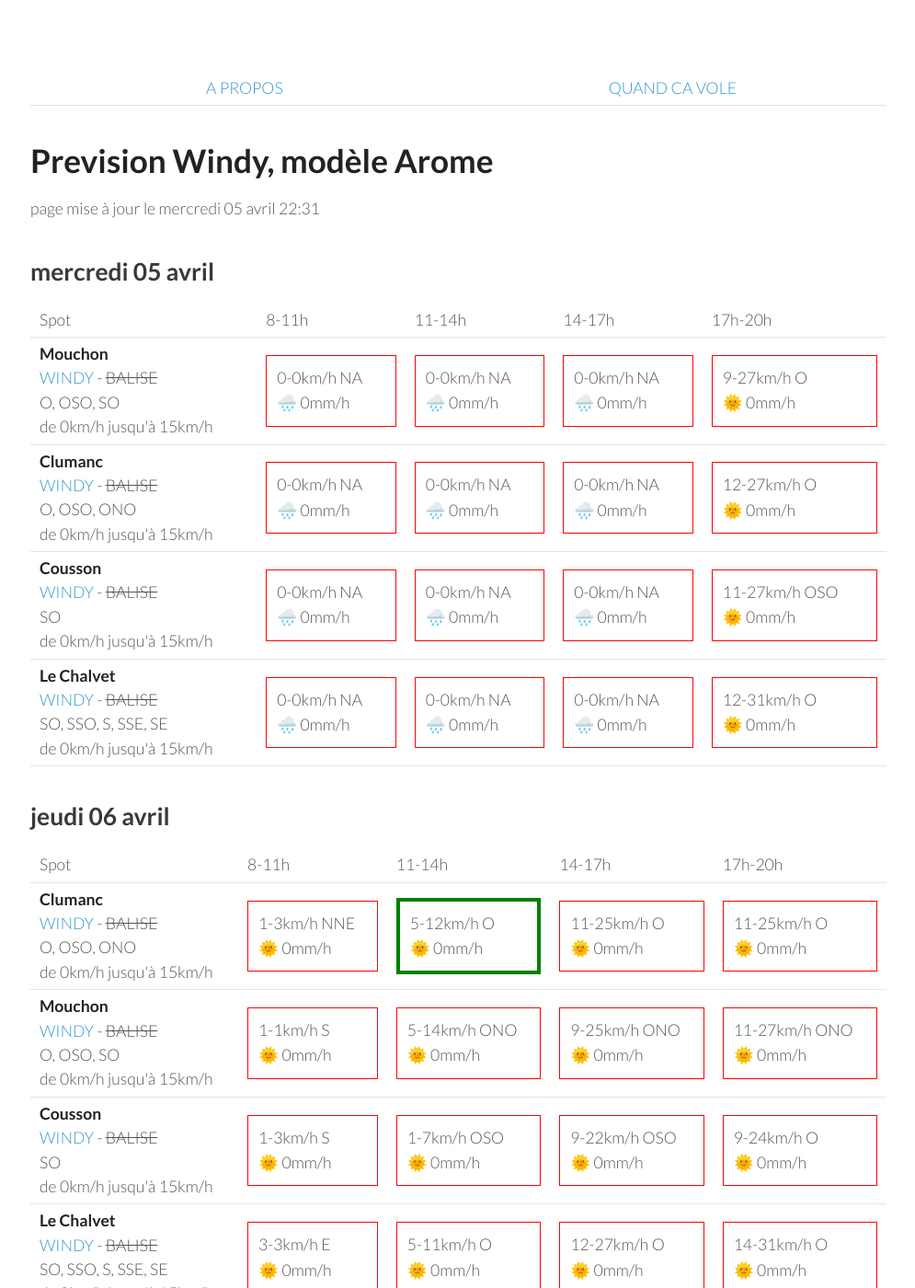
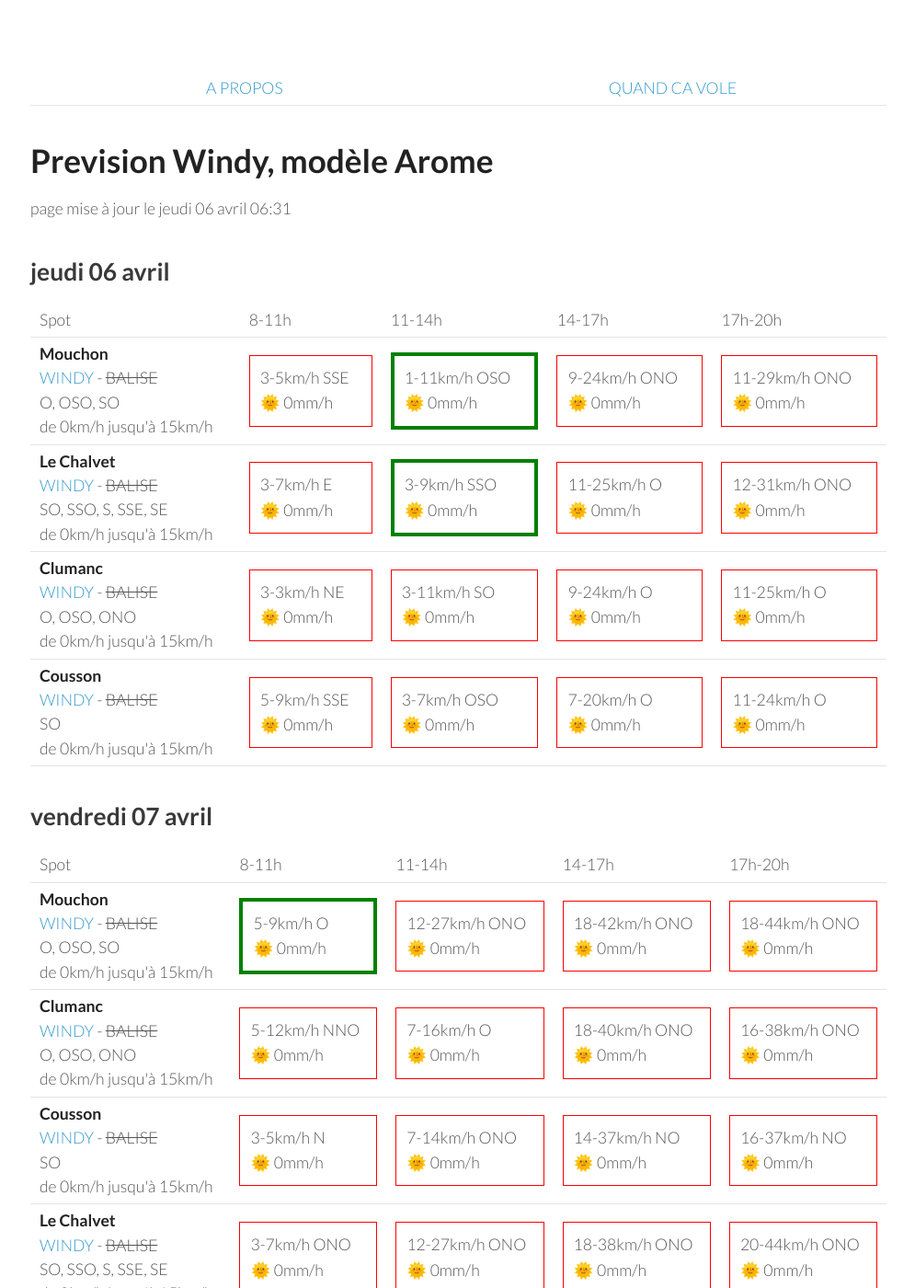
Before and after one commit to parapente-dans-le-nord/parapente-dans-le-nord.github.io, a Jekyll site: the page built from serre_poncon.markdown, in a window 1280 px wide and 1400 px high. Shown: the whole window at 92% size, without its empty margins (25-1020 px from the left). Built offline with Jekyll 4.4.1, drawn with Linux system fonts in a browser that asks for light colours; some of the changed text lies outside the part shown.

Commit message:
update index.markdown

```diff
--- a/serre_poncon.markdown
+++ b/serre_poncon.markdown
@@ -7,9 +7,9 @@ title:  "Tous les spots"
 {: .links}
 
 # Prevision Windy, modèle Arome
-page mise à jour le mercredi 05 avril 22:31
+page mise à jour le jeudi 06 avril 06:31
 
-## mercredi 05 avril
+## jeudi 06 avril
 
 {::nomarkdown}
 <table>
@@ -24,92 +24,40 @@ page mise à jour le mercredi 05 avril 22:31
 <tr>
         <td><strong>Mouchon</strong><br><a href="https://windy.com/43.992/6.424?43.878,6.425,10,m:eSuaglR">WINDY</a> - <span class="no-balise"> BALISE </span><br> <span class="vent-favorable">O, OSO, SO</span><br><span class="force-vent">de 0km/h jusqu'à 15km/h</span> </td>
 
-            <td><div class="not-flyable"><p>0-0km/h NA</p><p>🌧️ 0mm/h</p></div></td>
-            <td><div class="not-flyable"><p>0-0km/h NA</p><p>🌧️ 0mm/h</p></div></td>
-            <td><div class="not-flyable"><p>0-0km/h NA</p><p>🌧️ 0mm/h</p></div></td>
-            <td><div class="not-flyable"><p>9-27km/h O</p><p>🌞 0mm/h</p></div></td>
+            <td><div class="not-flyable"><p>3-5km/h SSE</p><p>🌞 0mm/h</p></div></td>
+            <td><div class="flyable"><p>1-11km/h OSO</p><p>🌞 0mm/h</p></div></td>
+            <td><div class="not-flyable"><p>9-24km/h ONO</p><p>🌞 0mm/h</p></div></td>
+            <td><div class="not-flyable"><p>11-29km/h ONO</p><p>🌞 0mm/h</p></div></td>
+
+
+    </tr>
+<tr>
+        <td><strong>Le Chalvet</strong><br><a href="https://windy.com/43.979/6.480?43.866,6.480,10,m:eSsaglX">WINDY</a> - <span class="no-balise"> BALISE </span><br> <span class="vent-favorable">SO, SSO, S, SSE, SE</span><br><span class="force-vent">de 0km/h jusqu'à 15km/h</span> </td>
+
+            <td><div class="not-flyable"><p>3-7km/h E</p><p>🌞 0mm/h</p></div></td>
+            <td><div class="flyable"><p>3-9km/h SSO</p><p>🌞 0mm/h</p></div></td>
+            <td><div class="not-flyable"><p>11-25km/h O</p><p>🌞 0mm/h</p></div></td>
+            <td><div class="not-flyable"><p>12-31km/h ONO</p><p>🌞 0mm/h</p></div></td>
+
 
     </tr>
 <tr>
         <td><strong>Clumanc</strong><br><a href="https://windy.com/44.027/6.402?43.914,6.403,10,m:eSxaglP">WINDY</a> - <span class="no-balise"> BALISE </span><br> <span class="vent-favorable">O, OSO, ONO</span><br><span class="force-vent">de 0km/h jusqu'à 15km/h</span> </td>
 
-            <td><div class="not-flyable"><p>0-0km/h NA</p><p>🌧️ 0mm/h</p></div></td>
-            <td><div class="not-flyable"><p>0-0km/h NA</p><p>🌧️ 0mm/h</p></div></td>
-            <td><div class="not-flyable"><p>0-0km/h NA</p><p>🌧️ 0mm/h</p></div></td>
-            <td><div class="not-flyable"><p>12-27km/h O</p><p>🌞 0mm/h</p></div></td>
-
-    </tr>
-<tr>
-        <td><strong>Cousson</strong><br><a href="https://windy.com/44.054/6.240?43.940,6.241,10,m:eSAaglz">WINDY</a> - <span class="no-balise"> BALISE </span><br> <span class="vent-favorable">SO</span><br><span class="force-vent">de 0km/h jusqu'à 15km/h</span> </td>
-
-            <td><div class="not-flyable"><p>0-0km/h NA</p><p>🌧️ 0mm/h</p></div></td>
-            <td><div class="not-flyable"><p>0-0km/h NA</p><p>🌧️ 0mm/h</p></div></td>
-            <td><div class="not-flyable"><p>0-0km/h NA</p><p>🌧️ 0mm/h</p></div></td>
-            <td><div class="not-flyable"><p>11-27km/h OSO</p><p>🌞 0mm/h</p></div></td>
-
-    </tr>
-<tr>
-        <td><strong>Le Chalvet</strong><br><a href="https://windy.com/43.979/6.480?43.866,6.480,10,m:eSsaglX">WINDY</a> - <span class="no-balise"> BALISE </span><br> <span class="vent-favorable">SO, SSO, S, SSE, SE</span><br><span class="force-vent">de 0km/h jusqu'à 15km/h</span> </td>
-
-            <td><div class="not-flyable"><p>0-0km/h NA</p><p>🌧️ 0mm/h</p></div></td>
-            <td><div class="not-flyable"><p>0-0km/h NA</p><p>🌧️ 0mm/h</p></div></td>
-            <td><div class="not-flyable"><p>0-0km/h NA</p><p>🌧️ 0mm/h</p></div></td>
-            <td><div class="not-flyable"><p>12-31km/h O</p><p>🌞 0mm/h</p></div></td>
-
-    </tr>
-
-</tbody>
-</table>
-{:/}
-## jeudi 06 avril
-
-{::nomarkdown}
-<table>
-  <tbody>
-    <tr>
-      <td>Spot</td>
-      <td>8-11h</td>
-      <td>11-14h</td>
-      <td>14-17h</td>
-      <td>17h-20h</td>
-    </tr>
-<tr>
-        <td><strong>Clumanc</strong><br><a href="https://windy.com/44.027/6.402?43.914,6.403,10,m:eSxaglP">WINDY</a> - <span class="no-balise"> BALISE </span><br> <span class="vent-favorable">O, OSO, ONO</span><br><span class="force-vent">de 0km/h jusqu'à 15km/h</span> </td>
-
-            <td><div class="not-flyable"><p>1-3km/h NNE</p><p>🌞 0mm/h</p></div></td>
-            <td><div class="flyable"><p>5-12km/h O</p><p>🌞 0mm/h</p></div></td>
+            <td><div class="not-flyable"><p>3-3km/h NE</p><p>🌞 0mm/h</p></div></td>
+            <td><div class="not-flyable"><p>3-11km/h SO</p><p>🌞 0mm/h</p></div></td>
+            <td><div class="not-flyable"><p>9-24km/h O</p><p>🌞 0mm/h</p></div></td>
             <td><div class="not-flyable"><p>11-25km/h O</p><p>🌞 0mm/h</p></div></td>
-            <td><div class="not-flyable"><p>11-25km/h O</p><p>🌞 0mm/h</p></div></td>
-
-
-    </tr>
-<tr>
-        <td><strong>Mouchon</strong><br><a href="https://windy.com/43.992/6.424?43.878,6.425,10,m:eSuaglR">WINDY</a> - <span class="no-balise"> BALISE </span><br> <span class="vent-favorable">O, OSO, SO</span><br><span class="force-vent">de 0km/h jusqu'à 15km/h</span> </td>
-
-            <td><div class="not-flyable"><p>1-1km/h S</p><p>🌞 0mm/h</p></div></td>
-            <td><div class="not-flyable"><p>5-14km/h ONO</p><p>🌞 0mm/h</p></div></td>
-            <td><div class="not-flyable"><p>9-25km/h ONO</p><p>🌞 0mm/h</p></div></td>
-            <td><div class="not-flyable"><p>11-27km/h ONO</p><p>🌞 0mm/h</p></div></td>
 
 
     </tr>
 <tr>
         <td><strong>Cousson</strong><br><a href="https://windy.com/44.054/6.240?43.940,6.241,10,m:eSAaglz">WINDY</a> - <span class="no-balise"> BALISE </span><br> <span class="vent-favorable">SO</span><br><span class="force-vent">de 0km/h jusqu'à 15km/h</span> </td>
 
-            <td><div class="not-flyable"><p>1-3km/h S</p><p>🌞 0mm/h</p></div></td>
-            <td><div class="not-flyable"><p>1-7km/h OSO</p><p>🌞 0mm/h</p></div></td>
-            <td><div class="not-flyable"><p>9-22km/h OSO</p><p>🌞 0mm/h</p></div></td>
-            <td><div class="not-flyable"><p>9-24km/h O</p><p>🌞 0mm/h</p></div></td>
-
-
-    </tr>
-<tr>
-        <td><strong>Le Chalvet</strong><br><a href="https://windy.com/43.979/6.480?43.866,6.480,10,m:eSsaglX">WINDY</a> - <span class="no-balise"> BALISE </span><br> <span class="vent-favorable">SO, SSO, S, SSE, SE</span><br><span class="force-vent">de 0km/h jusqu'à 15km/h</span> </td>
-
-            <td><div class="not-flyable"><p>3-3km/h E</p><p>🌞 0mm/h</p></div></td>
-            <td><div class="not-flyable"><p>5-11km/h O</p><p>🌞 0mm/h</p></div></td>
-            <td><div class="not-flyable"><p>12-27km/h O</p><p>🌞 0mm/h</p></div></td>
-            <td><div class="not-flyable"><p>14-31km/h O</p><p>🌞 0mm/h</p></div></td>
+            <td><div class="not-flyable"><p>5-9km/h SSE</p><p>🌞 0mm/h</p></div></td>
+            <td><div class="not-flyable"><p>3-7km/h OSO</p><p>🌞 0mm/h</p></div></td>
+            <td><div class="not-flyable"><p>7-20km/h O</p><p>🌞 0mm/h</p></div></td>
+            <td><div class="not-flyable"><p>11-24km/h O</p><p>🌞 0mm/h</p></div></td>
 
 
     </tr>
@@ -132,40 +80,40 @@ page mise à jour le mercredi 05 avril 22:31
 <tr>
         <td><strong>Mouchon</strong><br><a href="https://windy.com/43.992/6.424?43.878,6.425,10,m:eSuaglR">WINDY</a> - <span class="no-balise"> BALISE </span><br> <span class="vent-favorable">O, OSO, SO</span><br><span class="force-vent">de 0km/h jusqu'à 15km/h</span> </td>
 
-            <td><div class="flyable"><p>3-7km/h O</p><p>🌞 0mm/h</p></div></td>
-            <td><div class="not-flyable"><p>12-37km/h ONO</p><p>🌞 0mm/h</p></div></td>
-            <td><div class="not-flyable"><p>20-51km/h ONO</p><p>🌞 0mm/h</p></div></td>
-            <td><div class="not-flyable"><p>18-55km/h NO</p><p>🌧 0.2mm/h</p></div></td>
+            <td><div class="flyable"><p>5-9km/h O</p><p>🌞 0mm/h</p></div></td>
+            <td><div class="not-flyable"><p>12-27km/h ONO</p><p>🌞 0mm/h</p></div></td>
+            <td><div class="not-flyable"><p>18-42km/h ONO</p><p>🌞 0mm/h</p></div></td>
+            <td><div class="not-flyable"><p>18-44km/h ONO</p><p>🌞 0mm/h</p></div></td>
 
 
     </tr>
 <tr>
         <td><strong>Clumanc</strong><br><a href="https://windy.com/44.027/6.402?43.914,6.403,10,m:eSxaglP">WINDY</a> - <span class="no-balise"> BALISE </span><br> <span class="vent-favorable">O, OSO, ONO</span><br><span class="force-vent">de 0km/h jusqu'à 15km/h</span> </td>
 
-            <td><div class="not-flyable"><p>3-7km/h N</p><p>🌞 0mm/h</p></div></td>
-            <td><div class="not-flyable"><p>12-35km/h ONO</p><p>🌞 0mm/h</p></div></td>
-            <td><div class="not-flyable"><p>18-51km/h ONO</p><p>🌧 0.4mm/h</p></div></td>
-            <td><div class="not-flyable"><p>18-55km/h NO</p><p>🌧 0.2mm/h</p></div></td>
+            <td><div class="not-flyable"><p>5-12km/h NNO</p><p>🌞 0mm/h</p></div></td>
+            <td><div class="not-flyable"><p>7-16km/h O</p><p>🌞 0mm/h</p></div></td>
+            <td><div class="not-flyable"><p>18-40km/h ONO</p><p>🌞 0mm/h</p></div></td>
+            <td><div class="not-flyable"><p>16-38km/h ONO</p><p>🌞 0mm/h</p></div></td>
 
 
     </tr>
 <tr>
         <td><strong>Cousson</strong><br><a href="https://windy.com/44.054/6.240?43.940,6.241,10,m:eSAaglz">WINDY</a> - <span class="no-balise"> BALISE </span><br> <span class="vent-favorable">SO</span><br><span class="force-vent">de 0km/h jusqu'à 15km/h</span> </td>
 
-            <td><div class="not-flyable"><p>5-11km/h O</p><p>🌞 0mm/h</p></div></td>
-            <td><div class="not-flyable"><p>9-29km/h ONO</p><p>🌞 0mm/h</p></div></td>
-            <td><div class="not-flyable"><p>16-44km/h ONO</p><p>🌞 0mm/h</p></div></td>
-            <td><div class="not-flyable"><p>16-48km/h NO</p><p>🌞 0mm/h</p></div></td>
+            <td><div class="not-flyable"><p>3-5km/h N</p><p>🌞 0mm/h</p></div></td>
+            <td><div class="not-flyable"><p>7-14km/h ONO</p><p>🌞 0mm/h</p></div></td>
+            <td><div class="not-flyable"><p>14-37km/h NO</p><p>🌞 0mm/h</p></div></td>
+            <td><div class="not-flyable"><p>16-37km/h NO</p><p>🌞 0mm/h</p></div></td>
 
 
     </tr>
 <tr>
         <td><strong>Le Chalvet</strong><br><a href="https://windy.com/43.979/6.480?43.866,6.480,10,m:eSsaglX">WINDY</a> - <span class="no-balise"> BALISE </span><br> <span class="vent-favorable">SO, SSO, S, SSE, SE</span><br><span class="force-vent">de 0km/h jusqu'à 15km/h</span> </td>
 
-            <td><div class="not-flyable"><p>3-9km/h ONO</p><p>🌞 0mm/h</p></div></td>
-            <td><div class="not-flyable"><p>14-38km/h ONO</p><p>🌞 0mm/h</p></div></td>
-            <td><div class="not-flyable"><p>18-51km/h ONO</p><p>🌞 0mm/h</p></div></td>
-            <td><div class="not-flyable"><p>18-53km/h NO</p><p>🌧 0.2mm/h</p></div></td>
+            <td><div class="not-flyable"><p>3-7km/h ONO</p><p>🌞 0mm/h</p></div></td>
+            <td><div class="not-flyable"><p>12-27km/h ONO</p><p>🌞 0mm/h</p></div></td>
+            <td><div class="not-flyable"><p>18-38km/h ONO</p><p>🌞 0mm/h</p></div></td>
+            <td><div class="not-flyable"><p>20-44km/h ONO</p><p>🌞 0mm/h</p></div></td>
 
 
     </tr>
@@ -188,40 +136,40 @@ page mise à jour le mercredi 05 avril 22:31
 <tr>
         <td><strong>Clumanc</strong><br><a href="https://windy.com/44.027/6.402?43.914,6.403,10,m:eSxaglP">WINDY</a> - <span class="no-balise"> BALISE </span><br> <span class="vent-favorable">O, OSO, ONO</span><br><span class="force-vent">de 0km/h jusqu'à 15km/h</span> </td>
 
-            <td><div class="not-flyable"><p>5-14km/h ENE</p><p>🌞 0mm/h</p></div></td>
+            <td><div class="not-flyable"><p>3-12km/h E</p><p>🌞 0mm/h</p></div></td>
             <td><div class="not-flyable"><p>3-18km/h SSO</p><p>🌞 0mm/h</p></div></td>
-            <td><div class="not-flyable"><p>9-29km/h O</p><p>🌞 0mm/h</p></div></td>
-            <td><div class="not-flyable"><p>11-33km/h O</p><p>🌞 0mm/h</p></div></td>
+            <td><div class="not-flyable"><p>7-25km/h O</p><p>🌞 0mm/h</p></div></td>
+            <td><div class="not-flyable"><p>12-37km/h O</p><p>🌞 0mm/h</p></div></td>
+
+
+    </tr>
+<tr>
+        <td><strong>Mouchon</strong><br><a href="https://windy.com/43.992/6.424?43.878,6.425,10,m:eSuaglR">WINDY</a> - <span class="no-balise"> BALISE </span><br> <span class="vent-favorable">O, OSO, SO</span><br><span class="force-vent">de 0km/h jusqu'à 15km/h</span> </td>
+
+            <td><div class="not-flyable"><p>3-11km/h E</p><p>🌞 0mm/h</p></div></td>
+            <td><div class="not-flyable"><p>3-18km/h S</p><p>🌞 0mm/h</p></div></td>
+            <td><div class="not-flyable"><p>7-24km/h O</p><p>🌞 0mm/h</p></div></td>
+            <td><div class="not-flyable"><p>12-37km/h O</p><p>🌞 0mm/h</p></div></td>
 
 
     </tr>
 <tr>
         <td><strong>Cousson</strong><br><a href="https://windy.com/44.054/6.240?43.940,6.241,10,m:eSAaglz">WINDY</a> - <span class="no-balise"> BALISE </span><br> <span class="vent-favorable">SO</span><br><span class="force-vent">de 0km/h jusqu'à 15km/h</span> </td>
 
-            <td><div class="not-flyable"><p>5-14km/h ENE</p><p>🌞 0mm/h</p></div></td>
+            <td><div class="not-flyable"><p>5-14km/h E</p><p>🌞 0mm/h</p></div></td>
             <td><div class="not-flyable"><p>3-16km/h OSO</p><p>🌞 0mm/h</p></div></td>
             <td><div class="not-flyable"><p>7-25km/h O</p><p>🌞 0mm/h</p></div></td>
-            <td><div class="not-flyable"><p>9-29km/h OSO</p><p>🌞 0mm/h</p></div></td>
-
-
-    </tr>
-<tr>
-        <td><strong>Mouchon</strong><br><a href="https://windy.com/43.992/6.424?43.878,6.425,10,m:eSuaglR">WINDY</a> - <span class="no-balise"> BALISE </span><br> <span class="vent-favorable">O, OSO, SO</span><br><span class="force-vent">de 0km/h jusqu'à 15km/h</span> </td>
-
-            <td><div class="not-flyable"><p>3-12km/h E</p><p>🌞 0mm/h</p></div></td>
-            <td><div class="not-flyable"><p>3-16km/h S</p><p>🌞 0mm/h</p></div></td>
-            <td><div class="not-flyable"><p>9-27km/h ONO</p><p>🌞 0mm/h</p></div></td>
-            <td><div class="not-flyable"><p>11-33km/h ONO</p><p>🌞 0mm/h</p></div></td>
+            <td><div class="not-flyable"><p>9-31km/h O</p><p>🌞 0mm/h</p></div></td>
 
 
     </tr>
 <tr>
         <td><strong>Le Chalvet</strong><br><a href="https://windy.com/43.979/6.480?43.866,6.480,10,m:eSsaglX">WINDY</a> - <span class="no-balise"> BALISE </span><br> <span class="vent-favorable">SO, SSO, S, SSE, SE</span><br><span class="force-vent">de 0km/h jusqu'à 15km/h</span> </td>
 
-            <td><div class="not-flyable"><p>3-11km/h ENE</p><p>🌞 0mm/h</p></div></td>
-            <td><div class="not-flyable"><p>3-18km/h SSE</p><p>🌞 0mm/h</p></div></td>
-            <td><div class="not-flyable"><p>9-27km/h ONO</p><p>🌞 0mm/h</p></div></td>
-            <td><div class="not-flyable"><p>12-35km/h ONO</p><p>🌞 0mm/h</p></div></td>
+            <td><div class="not-flyable"><p>3-9km/h ENE</p><p>🌞 0mm/h</p></div></td>
+            <td><div class="not-flyable"><p>3-16km/h S</p><p>🌞 0mm/h</p></div></td>
+            <td><div class="not-flyable"><p>5-24km/h O</p><p>🌞 0mm/h</p></div></td>
+            <td><div class="not-flyable"><p>14-38km/h O</p><p>🌞 0mm/h</p></div></td>
 
 
     </tr>
@@ -244,8 +192,8 @@ page mise à jour le mercredi 05 avril 22:31
 <tr>
         <td><strong>Mouchon</strong><br><a href="https://windy.com/43.992/6.424?43.878,6.425,10,m:eSuaglR">WINDY</a> - <span class="no-balise"> BALISE </span><br> <span class="vent-favorable">O, OSO, SO</span><br><span class="force-vent">de 0km/h jusqu'à 15km/h</span> </td>
 
-            <td><div class="not-flyable"><p>1-9km/h ENE</p><p>🌞 0mm/h</p></div></td>
-            <td><div class="not-flyable"><p>3-16km/h OSO</p><p>🌞 0mm/h</p></div></td>
+            <td><div class="not-flyable"><p>5-14km/h E</p><p>🌞 0mm/h</p></div></td>
+            <td><div class="not-flyable"><p>7-25km/h SE</p><p>🌞 0mm/h</p></div></td>
             <td><div class="not-flyable"><p>9-27km/h O</p><p>🌞 0mm/h</p></div></td>
             <td><div class="not-flyable"><p>12-35km/h ONO</p><p>🌞 0mm/h</p></div></td>
 
@@ -254,8 +202,8 @@ page mise à jour le mercredi 05 avril 22:31
 <tr>
         <td><strong>Clumanc</strong><br><a href="https://windy.com/44.027/6.402?43.914,6.403,10,m:eSxaglP">WINDY</a> - <span class="no-balise"> BALISE </span><br> <span class="vent-favorable">O, OSO, ONO</span><br><span class="force-vent">de 0km/h jusqu'à 15km/h</span> </td>
 
-            <td><div class="not-flyable"><p>3-11km/h ENE</p><p>🌞 0mm/h</p></div></td>
-            <td><div class="not-flyable"><p>3-16km/h OSO</p><p>🌞 0mm/h</p></div></td>
+            <td><div class="not-flyable"><p>5-16km/h E</p><p>🌞 0mm/h</p></div></td>
+            <td><div class="not-flyable"><p>7-25km/h SE</p><p>🌞 0mm/h</p></div></td>
             <td><div class="not-flyable"><p>9-27km/h O</p><p>🌞 0mm/h</p></div></td>
             <td><div class="not-flyable"><p>11-35km/h ONO</p><p>🌞 0mm/h</p></div></td>
 
@@ -264,8 +212,8 @@ page mise à jour le mercredi 05 avril 22:31
 <tr>
         <td><strong>Le Chalvet</strong><br><a href="https://windy.com/43.979/6.480?43.866,6.480,10,m:eSsaglX">WINDY</a> - <span class="no-balise"> BALISE </span><br> <span class="vent-favorable">SO, SSO, S, SSE, SE</span><br><span class="force-vent">de 0km/h jusqu'à 15km/h</span> </td>
 
-            <td><div class="not-flyable"><p>1-9km/h NE</p><p>🌞 0mm/h</p></div></td>
-            <td><div class="not-flyable"><p>1-16km/h SO</p><p>🌞 0mm/h</p></div></td>
+            <td><div class="not-flyable"><p>3-14km/h ENE</p><p>🌞 0mm/h</p></div></td>
+            <td><div class="not-flyable"><p>7-25km/h SE</p><p>🌞 0mm/h</p></div></td>
             <td><div class="not-flyable"><p>9-27km/h O</p><p>🌞 0mm/h</p></div></td>
             <td><div class="not-flyable"><p>12-37km/h ONO</p><p>🌞 0mm/h</p></div></td>
 
@@ -274,8 +222,8 @@ page mise à jour le mercredi 05 avril 22:31
 <tr>
         <td><strong>Cousson</strong><br><a href="https://windy.com/44.054/6.240?43.940,6.241,10,m:eSAaglz">WINDY</a> - <span class="no-balise"> BALISE </span><br> <span class="vent-favorable">SO</span><br><span class="force-vent">de 0km/h jusqu'à 15km/h</span> </td>
 
-            <td><div class="not-flyable"><p>5-12km/h ENE</p><p>🌞 0mm/h</p></div></td>
-            <td><div class="not-flyable"><p>5-18km/h O</p><p>🌞 0mm/h</p></div></td>
+            <td><div class="not-flyable"><p>5-16km/h ENE</p><p>🌞 0mm/h</p></div></td>
+            <td><div class="not-flyable"><p>3-18km/h S</p><p>🌞 0mm/h</p></div></td>
             <td><div class="not-flyable"><p>7-25km/h O</p><p>🌞 0mm/h</p></div></td>
             <td><div class="not-flyable"><p>7-27km/h O</p><p>🌞 0mm/h</p></div></td>
 
```
